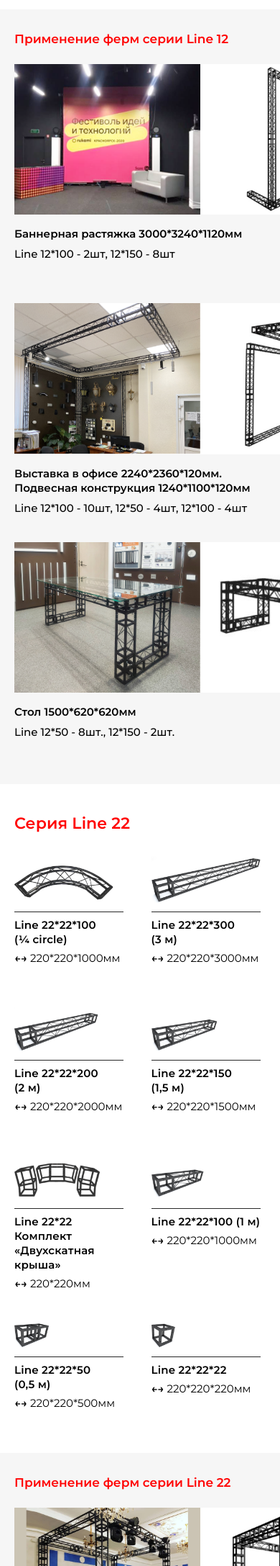
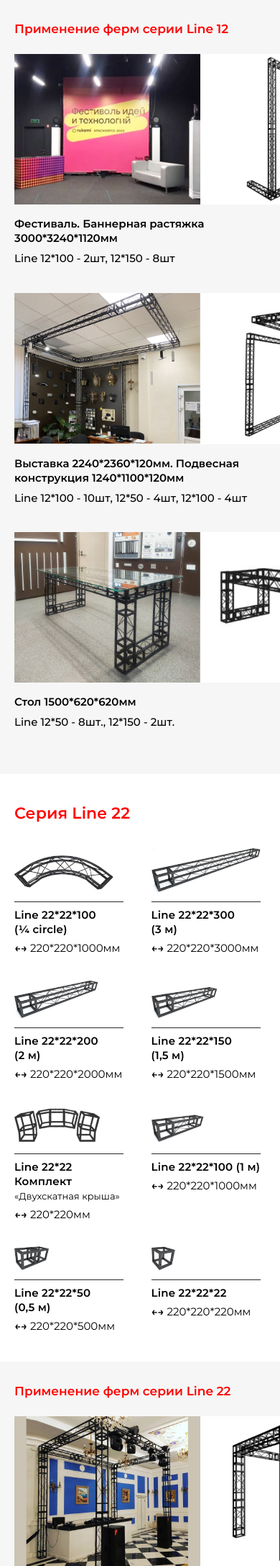
Before and after one commit to dyure/farms, a PHP site: page / in a window 390 px wide. Shown: the part 3222-5397 px from the top of the page at 72% size. Run offline with PHP 8.4, Linux system fonts and the light colour scheme; some libraries are stand-ins or nearby versions.

Commit message:
28th day bugs

```diff
--- a/css/styles.css
+++ b/css/styles.css
@@ -130,6 +130,13 @@ html {
     line-height: 20px;
     letter-spacing: 0.03em;
 }
+.f_400_18_20_cover {
+    font-style: normal;
+    font-weight: 400;
+    font-size: 18px;
+    line-height: 20px;
+    letter-spacing: 0.03em;
+}
 .f_400_13_25 {
     font-style: normal;
     font-weight: 400;
@@ -144,6 +151,10 @@ html {
     }
     .f_600_16_20 {
         font-size: 15px;
+        line-height: 20px;
+    }
+    .f_400_18_20_cover {
+        font-size: 17px;
         line-height: 20px;
     }
 }
@@ -167,6 +178,10 @@ html {
         font-size: 17px;
         line-height: 20px;
     }
+    .f_400_18_20_cover {
+        font-size: 16px;
+        line-height: 20px;
+    }
 }
 /* < 767px */
 @media screen and (max-width: 767px) {
@@ -215,7 +230,10 @@ html {
         line-height: 25px;
         letter-spacing: 0;
     }
-
+    .f_400_18_20_cover {
+        font-size: 15px;
+        line-height: 20px;
+    }
 }
 /* < 575px */
 @media screen and (max-width: 575px) {
@@ -252,6 +270,11 @@ html {
     .f_500_35_48 {
         font-size: 22px;
         line-height: 30px;
+    }
+    .f_400_18_20_cover {
+        font-size: 13px;
+        line-height: 20px;
+        letter-spacing: 0;
     }
     .f_400_13_25 {
         font-size: 13px;
@@ -1383,6 +1406,7 @@ html {
 @media screen and (max-width: 575px) {
     .items_4 {
         margin-bottom: -23px;
+        row-gap: 0;
     }
     .line_22 h2 {
         margin-bottom: 29px;
--- a/index.html
+++ b/index.html
@@ -111,7 +111,7 @@
     <section class="advantage wrapper_80">
         <div class="_body">
             <div class="title">
-                <h2 class="f_600_35_40">Преимущества металлических ферм</h2>
+                <h2 class="f_600_35_40">Преимущества металлических&nbsp;ферм</h2>
             </div>
             <div class="items_1">
                 <div class="advantage_table_row item_1">
@@ -262,7 +262,7 @@
                         </swiper-container>
                     </div>
                     <div class="text">
-                        <p class="f_600_16_20 first">Баннерная растяжка 3000*3240*1120мм</p>
+                        <p class="f_600_16_20 first">Фестиваль. Баннерная растяжка 3000*3240*1120мм</p>
                         <p class="f_500_16_25">Line 12*100 - 2шт, 12*150&nbsp;-&nbsp;8шт</p>
                     </div>
                 </div>
@@ -275,7 +275,7 @@
                         </swiper-container>
                     </div>
                     <div class="text">
-                        <p class="f_600_16_20 first">Выставка в офисе 2240*2360*120мм. Подвесная конструкция 1240*1100*120мм</p>
+                        <p class="f_600_16_20 first">Выставка 2240*2360*120мм. Подвесная конструкция 1240*1100*120мм</p>
                         <p class="f_500_16_25">Line 12*100 - 10шт, 12*50&nbsp;-&nbsp;4шт, 12*100&nbsp;-&nbsp;4шт</p>
                     </div>
                 </div>
@@ -317,7 +317,7 @@
                     </div>
                     <div class="text">
                         <p class="f_600_18_25 first">Line 22*22*300 (3&nbsp;м)</p>
-                        <p class="f_400_18_20"><span class="f_600_18_25_i">←→</span> 220*220*3000мм</p>
+                        <p class="f_400_18_20"><span class="f_600_18_25_i">←→</span>&nbsp;220*220*3000мм</p>
                     </div>
                 </div>
                 <div class="line22_col item_3">
@@ -343,7 +343,7 @@
                         <img src="img/line22_05.png" alt="">
                     </div>
                     <div class="text">
-                        <p class="f_600_18_25 first">Line 22*22 Комплект «Двухскатная крыша»</p>
+                        <p class="f_600_18_25 first">Line 22*22 Комплект <span class="f_400_18_20_cover">«Двухскатная крыша»</span></p>
                         <p class="f_400_18_20"><span class="f_600_18_25_i">←→</span> 220*220мм</p>
                     </div>
                 </div>
```
Also changed, not shown: other parts of css/styles.css (+30 -10 lines).
